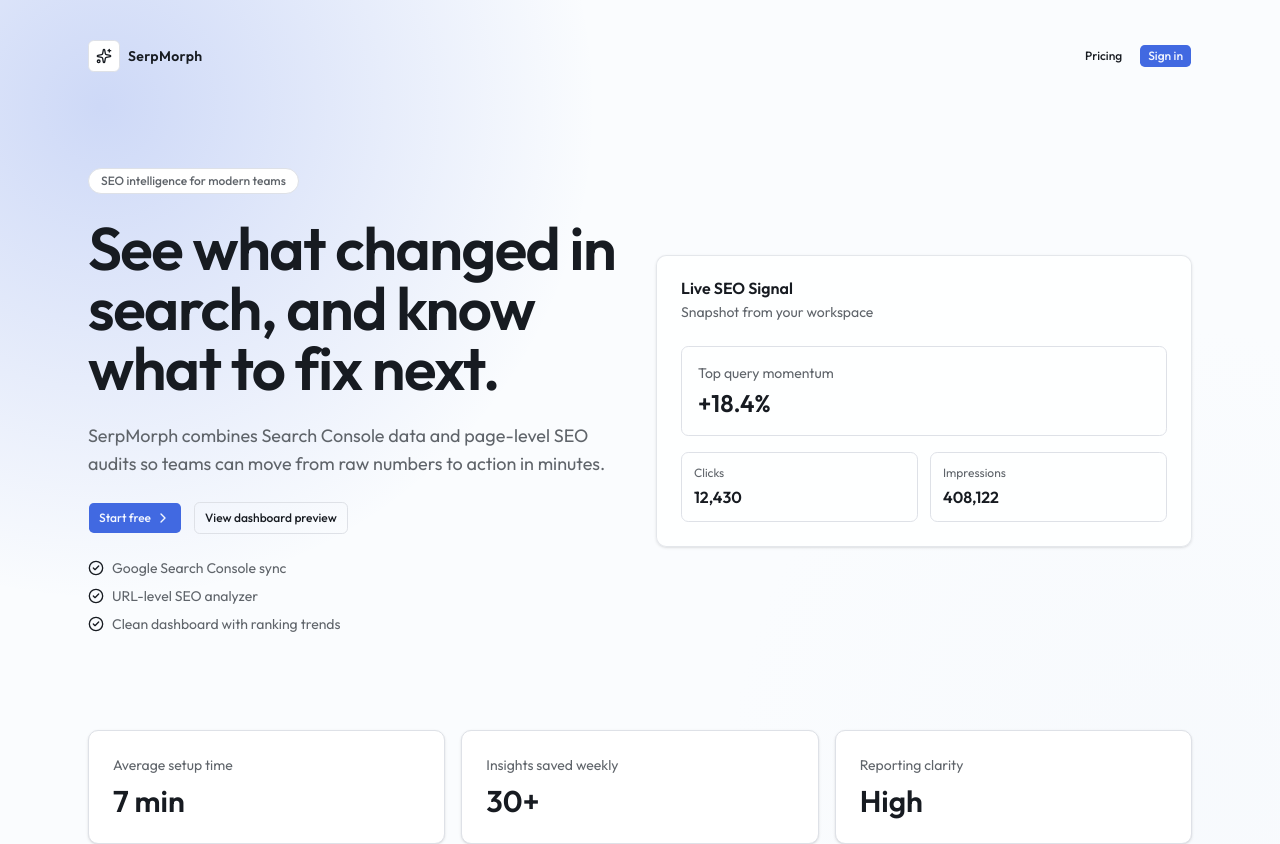
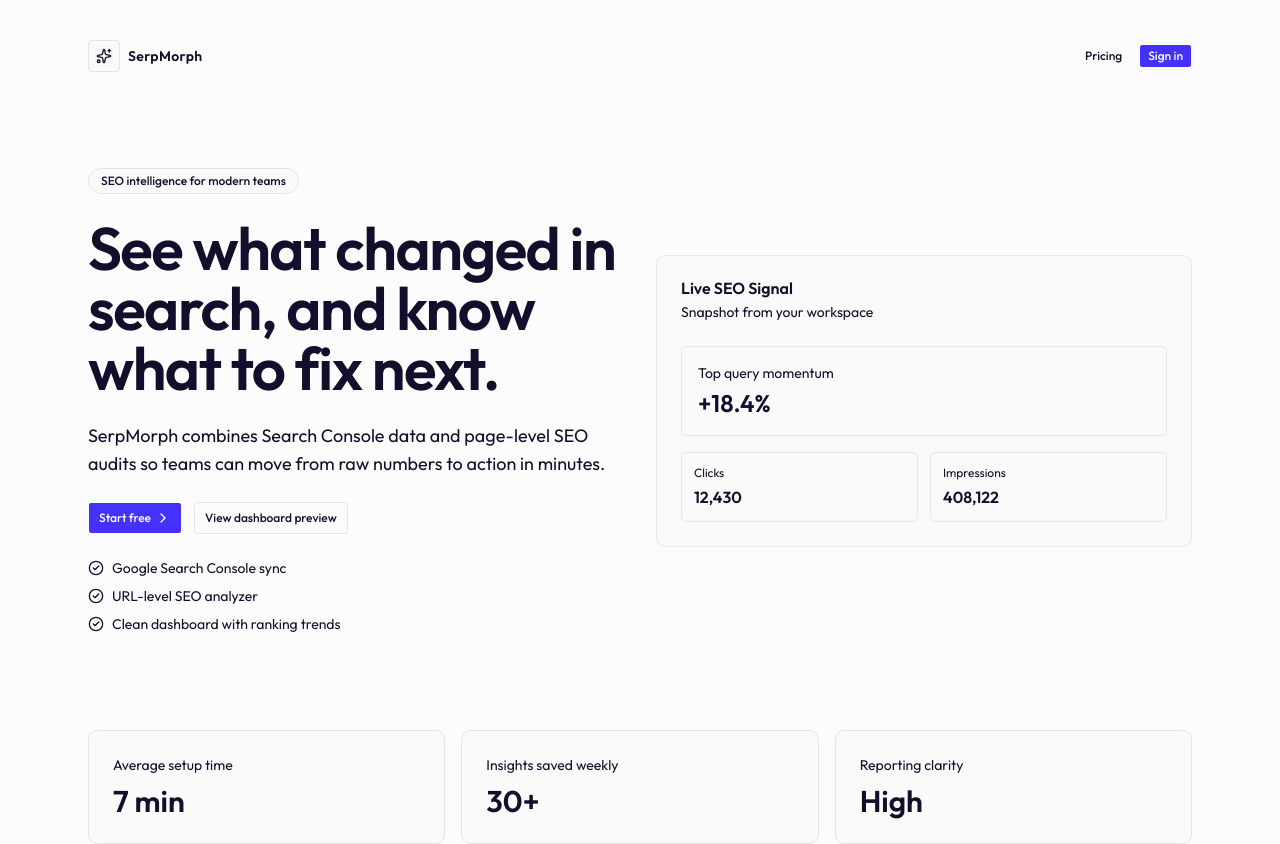
Before and after one commit to arkcabin/SerpMorph, a Next.js app: page / in a window 1280 px wide. Shown: the top 844 px of the page. Built offline with nearby package versions, Linux system fonts and the light colour scheme.

Commit message:
feat: update global styles and theme variables for improved design consistency

```diff
--- a/app/globals.css
+++ b/app/globals.css
@@ -1,185 +1,173 @@
 @import "tailwindcss";
-@import "tw-animate-css";
-@import "shadcn/tailwind.css";
 
 @custom-variant dark (&:is(.dark *));
 
-@theme inline {
-    --font-heading: var(--font-sans);
-    --font-sans: var(--font-sans);
-    --color-sidebar-ring: var(--sidebar-ring);
-    --color-sidebar-border: var(--sidebar-border);
-    --color-sidebar-accent-foreground: var(--sidebar-accent-foreground);
-    --color-sidebar-accent: var(--sidebar-accent);
-    --color-sidebar-primary-foreground: var(--sidebar-primary-foreground);
-    --color-sidebar-primary: var(--sidebar-primary);
-    --color-sidebar-foreground: var(--sidebar-foreground);
-    --color-sidebar: var(--sidebar);
-    --color-chart-5: var(--chart-5);
-    --color-chart-4: var(--chart-4);
-    --color-chart-3: var(--chart-3);
-    --color-chart-2: var(--chart-2);
-    --color-chart-1: var(--chart-1);
-    --color-ring: var(--ring);
-    --color-input: var(--input);
-    --color-border: var(--border);
-    --color-destructive: var(--destructive);
-    --color-accent-foreground: var(--accent-foreground);
-    --color-accent: var(--accent);
-    --color-muted-foreground: var(--muted-foreground);
-    --color-muted: var(--muted);
-    --color-secondary-foreground: var(--secondary-foreground);
-    --color-secondary: var(--secondary);
-    --color-primary-foreground: var(--primary-foreground);
-    --color-primary: var(--primary);
-    --color-popover-foreground: var(--popover-foreground);
-    --color-popover: var(--popover);
-    --color-card-foreground: var(--card-foreground);
-    --color-card: var(--card);
-    --color-foreground: var(--foreground);
-    --color-background: var(--background);
-    --radius-sm: calc(var(--radius) * 0.6);
-    --radius-md: calc(var(--radius) * 0.8);
-    --radius-lg: var(--radius);
-    --radius-xl: calc(var(--radius) * 1.4);
-    --radius-2xl: calc(var(--radius) * 1.8);
-    --radius-3xl: calc(var(--radius) * 2.2);
-    --radius-4xl: calc(var(--radius) * 2.6);
-}
-
 :root {
-  --brand-royal: #4169e1;
-  --brand-royal-foreground: #f5f8ff;
-  --background: oklch(0.99 0.004 255);
-  --foreground: oklch(0.22 0.014 258);
-  --card: oklch(1 0 0);
-  --card-foreground: oklch(0.22 0.014 258);
-  --popover: oklch(1 0 0);
-  --popover-foreground: oklch(0.22 0.014 258);
-  --primary: var(--brand-royal);
-  --primary-foreground: var(--brand-royal-foreground);
-  --secondary: oklch(0.965 0.008 255);
-  --secondary-foreground: oklch(0.3 0.016 258);
-  --muted: oklch(0.96 0.006 255);
-  --muted-foreground: oklch(0.5 0.012 258);
-  --accent: oklch(0.95 0.014 260);
-  --accent-foreground: oklch(0.28 0.018 258);
-    --destructive: oklch(0.577 0.245 27.325);
-    --border: oklch(0.91 0.008 258);
-    --input: oklch(0.91 0.008 258);
-    --ring: var(--brand-royal);
-    --chart-1: oklch(0.87 0 0);
-    --chart-2: oklch(0.556 0 0);
-    --chart-3: oklch(0.439 0 0);
-    --chart-4: oklch(0.371 0 0);
-    --chart-5: oklch(0.269 0 0);
-    --radius: 0.45rem;
-    --sidebar: oklch(0.986 0.004 255);
-    --sidebar-foreground: oklch(0.23 0.014 258);
-    --sidebar-primary: var(--brand-royal);
-    --sidebar-primary-foreground: var(--brand-royal-foreground);
-    --sidebar-accent: oklch(0.957 0.008 258);
-    --sidebar-accent-foreground: oklch(0.3 0.016 258);
-    --sidebar-border: oklch(0.91 0.008 258);
-    --sidebar-ring: oklch(0.6 0.16 260);
+  --background: oklch(0.9911 0 0);
+  --foreground: oklch(0.1893 0.0565 287.6754);
+  --card: oklch(0.9851 0 0);
+  --card-foreground: oklch(0.1893 0.0565 287.6754);
+  --popover: oklch(1.0000 0 0);
+  --popover-foreground: oklch(0.1893 0.0565 287.6754);
+  --primary: oklch(0.5008 0.2770 273.9814);
+  --primary-foreground: oklch(1.0000 0 0);
+  --secondary: oklch(0.1893 0.0565 287.6754);
+  --secondary-foreground: oklch(1.0000 0 0);
+  --muted: oklch(1.0000 0 0);
+  --muted-foreground: oklch(0.1893 0.0565 287.6754);
+  --accent: oklch(1.0000 0 0);
+  --accent-foreground: oklch(0.5008 0.2770 273.9814);
+  --destructive: oklch(0.8201 0.1548 76.7097);
+  --destructive-foreground: oklch(1.0000 0 0);
+  --border: oklch(0.9232 0.0026 48.7171);
+  --input: oklch(0.8452 0 0);
+  --ring: oklch(0.4990 0.2777 273.2217);
+  --chart-1: oklch(0.5008 0.2770 273.9814);
+  --chart-2: oklch(0.5847 0.1440 244.1957);
+  --chart-3: oklch(0.9099 0.2186 129.3491);
+  --chart-4: oklch(0.7672 0.1358 215.8822);
+  --chart-5: oklch(0.7199 0.1818 48.1531);
+  --sidebar: oklch(0.9851 0 0);
+  --sidebar-foreground: oklch(0.1893 0.0565 287.6754);
+  --sidebar-primary: oklch(0.5008 0.2770 273.9814);
+  --sidebar-primary-foreground: oklch(1.0000 0 0);
+  --sidebar-accent: oklch(1.0000 0 0);
+  --sidebar-accent-foreground: oklch(0.5008 0.2770 273.9814);
+  --sidebar-border: oklch(1.0000 0 0);
+  --sidebar-ring: oklch(0.4990 0.2777 273.2217);
+  --font-sans: Roboto, ui-sans-serif, sans-serif, system-ui;
+  --font-serif: Georgia, serif;
+  --font-mono: Menlo, monospace;
+  --radius: 0.325rem;
+  --shadow-x: -50px;
+  --shadow-y: 2px;
+  --shadow-blur: 0px;
+  --shadow-spread: -50px;
+  --shadow-opacity: 0;
+  --shadow-color: #4131fc;
+  --shadow-2xs: -50px 2px 0px -50px hsl(244.7291 97.1292% 59.0196% / 0.00);
+  --shadow-xs: -50px 2px 0px -50px hsl(244.7291 97.1292% 59.0196% / 0.00);
+  --shadow-sm: -50px 2px 0px -50px hsl(244.7291 97.1292% 59.0196% / 0.00), -50px 1px 2px -51px hsl(244.7291 97.1292% 59.0196% / 0.00);
+  --shadow: -50px 2px 0px -50px hsl(244.7291 97.1292% 59.0196% / 0.00), -50px 1px 2px -51px hsl(244.7291 97.1292% 59.0196% / 0.00);
+  --shadow-md: -50px 2px 0px -50px hsl(244.7291 97.1292% 59.0196% / 0.00), -50px 2px 4px -51px hsl(244.7291 97.1292% 59.0196% / 0.00);
+  --shadow-lg: -50px 2px 0px -50px hsl(244.7291 97.1292% 59.0196% / 0.00), -50px 4px 6px -51px hsl(244.7291 97.1292% 59.0196% / 0.00);
+  --shadow-xl: -50px 2px 0px -50px hsl(244.7291 97.1292% 59.0196% / 0.00), -50px 8px 10px -51px hsl(244.7291 97.1292% 59.0196% / 0.00);
+  --shadow-2xl: -50px 2px 0px -50px hsl(244.7291 97.1292% 59.0196% / 0.00);
+  --tracking-normal: 0em;
+  --spacing: 0.25rem;
 }
 
 .dark {
-  --brand-royal: #4169e1;
-  --brand-royal-foreground: #f5f8ff;
-    --background: oklch(0.16 0.01 258);
-    --foreground: oklch(0.94 0.008 255);
-    --card: oklch(0.2 0.011 258);
-    --card-foreground: oklch(0.94 0.008 255);
-    --popover: oklch(0.2 0.011 258);
-    --popover-foreground: oklch(0.94 0.008 255);
-    --primary: var(--brand-royal);
-    --primary-foreground: var(--brand-royal-foreground);
-    --secondary: oklch(0.25 0.01 258);
-    --secondary-foreground: oklch(0.91 0.01 255);
-    --muted: oklch(0.24 0.009 258);
-    --muted-foreground: oklch(0.72 0.01 255);
-    --accent: oklch(0.28 0.015 260);
-    --accent-foreground: oklch(0.92 0.008 255);
-    --destructive: oklch(0.704 0.191 22.216);
-    --border: oklch(0.3 0.01 258);
-    --input: oklch(0.3 0.01 258);
-    --ring: var(--brand-royal);
-    --chart-1: oklch(0.87 0 0);
-    --chart-2: oklch(0.556 0 0);
-    --chart-3: oklch(0.439 0 0);
-    --chart-4: oklch(0.371 0 0);
-    --chart-5: oklch(0.269 0 0);
-    --sidebar: oklch(0.18 0.01 258);
-    --sidebar-foreground: oklch(0.93 0.008 255);
-    --sidebar-primary: var(--brand-royal);
-    --sidebar-primary-foreground: var(--brand-royal-foreground);
-    --sidebar-accent: oklch(0.24 0.011 258);
-    --sidebar-accent-foreground: oklch(0.91 0.01 255);
-    --sidebar-border: oklch(0.29 0.01 258);
-    --sidebar-ring: oklch(0.67 0.14 259);
+  --background: oklch(0 0 0);
+  --foreground: oklch(1.0000 0 0);
+  --card: oklch(0.1684 0 0);
+  --card-foreground: oklch(0.8853 0 0);
+  --popover: oklch(0 0 0);
+  --popover-foreground: oklch(1.0000 0 0);
+  --primary: oklch(0.4961 0.2798 273.3622);
+  --primary-foreground: oklch(1.0000 0 0);
+  --secondary: oklch(1.0000 0 0);
+  --secondary-foreground: oklch(0.1893 0.0565 287.6754);
+  --muted: oklch(0.2090 0 0);
+  --muted-foreground: oklch(0.5913 0.0258 293.6904);
+  --accent: oklch(0.1652 0.1002 275.2420);
+  --accent-foreground: oklch(0.4961 0.2798 273.3622);
+  --destructive: oklch(0.8201 0.1548 76.7097);
+  --destructive-foreground: oklch(1.0000 0 0);
+  --border: oklch(0.2741 0.0149 296.8550);
+  --input: oklch(0.2571 0.0993 285.0431);
+  --ring: oklch(0.4990 0.2777 273.2217);
+  --chart-1: oklch(0.5008 0.2770 273.9814);
+  --chart-2: oklch(0.5847 0.1440 244.1957);
+  --chart-3: oklch(0.9099 0.2186 129.3491);
+  --chart-4: oklch(0.7672 0.1358 215.8822);
+  --chart-5: oklch(0.7199 0.1818 48.1531);
+  --sidebar: oklch(0 0 0);
+  --sidebar-foreground: oklch(1.0000 0 0);
+  --sidebar-primary: oklch(0.4961 0.2798 273.3622);
+  --sidebar-primary-foreground: oklch(1.0000 0 0);
+  --sidebar-accent: oklch(0.1652 0.1002 275.2420);
+  --sidebar-accent-foreground: oklch(0.4961 0.2798 273.3622);
+  --sidebar-border: oklch(0.2741 0.0149 296.8550);
+  --sidebar-ring: oklch(0.4990 0.2777 273.2217);
+  --font-sans: Roboto, ui-sans-serif, sans-serif, system-ui;
+  --font-serif: Georgia, serif;
+  --font-mono: Menlo, monospace;
+  --radius: 0.325rem;
+  --shadow-x: -50px;
+  --shadow-y: 2px;
+  --shadow-blur: 0px;
+  --shadow-spread: -50px;
+  --shadow-opacity: 0;
+  --shadow-color: #4131fc;
+  --shadow-2xs: -50px 2px 0px -50px hsl(244.7291 97.1292% 59.0196% / 0.00);
+  --shadow-xs: -50px 2px 0px -50px hsl(244.7291 97.1292% 59.0196% / 0.00);
+  --shadow-sm: -50px 2px 0px -50px hsl(244.7291 97.1292% 59.0196% / 0.00), -50px 1px 2px -51px hsl(244.7291 97.1292% 59.0196% / 0.00);
+  --shadow: -50px 2px 0px -50px hsl(244.7291 97.1292% 59.0196% / 0.00), -50px 1px 2px -51px hsl(244.7291 97.1292% 59.0196% / 0.00);
+  --shadow-md: -50px 2px 0px -50px hsl(244.7291 97.1292% 59.0196% / 0.00), -50px 2px 4px -51px hsl(244.7291 97.1292% 59.0196% / 0.00);
+  --shadow-lg: -50px 2px 0px -50px hsl(244.7291 97.1292% 59.0196% / 0.00), -50px 4px 6px -51px hsl(244.7291 97.1292% 59.0196% / 0.00);
+  --shadow-xl: -50px 2px 0px -50px hsl(244.7291 97.1292% 59.0196% / 0.00), -50px 8px 10px -51px hsl(244.7291 97.1292% 59.0196% / 0.00);
+  --shadow-2xl: -50px 2px 0px -50px hsl(244.7291 97.1292% 59.0196% / 0.00);
+}
+
+@theme inline {
+  --color-background: var(--background);
+  --color-foreground: var(--foreground);
+  --color-card: var(--card);
+  --color-card-foreground: var(--card-foreground);
+  --color-popover: var(--popover);
+  --color-popover-foreground: var(--popover-foreground);
+  --color-primary: var(--primary);
+  --color-primary-foreground: var(--primary-foreground);
+  --color-secondary: var(--secondary);
+  --color-secondary-foreground: var(--secondary-foreground);
+  --color-muted: var(--muted);
+  --color-muted-foreground: var(--muted-foreground);
+  --color-accent: var(--accent);
+  --color-accent-foreground: var(--accent-foreground);
+  --color-destructive: var(--destructive);
+  --color-destructive-foreground: var(--destructive-foreground);
+  --color-border: var(--border);
+  --color-input: var(--input);
+  --color-ring: var(--ring);
+  --color-chart-1: var(--chart-1);
+  --color-chart-2: var(--chart-2);
+  --color-chart-3: var(--chart-3);
+  --color-chart-4: var(--chart-4);
+  --color-chart-5: var(--chart-5);
+  --color-sidebar: var(--sidebar);
+  --color-sidebar-foreground: var(--sidebar-foreground);
+  --color-sidebar-primary: var(--sidebar-primary);
+  --color-sidebar-primary-foreground: var(--sidebar-primary-foreground);
+  --color-sidebar-accent: var(--sidebar-accent);
+  --color-sidebar-accent-foreground: var(--sidebar-accent-foreground);
+  --color-sidebar-border: var(--sidebar-border);
+  --color-sidebar-ring: var(--sidebar-ring);
+
+  --font-sans: var(--font-sans);
+  --font-mono: var(--font-mono);
+  --font-serif: var(--font-serif);
+
+  --radius-sm: calc(var(--radius) - 4px);
+  --radius-md: calc(var(--radius) - 2px);
+  --radius-lg: var(--radius);
+  --radius-xl: calc(var(--radius) + 4px);
+
+  --shadow-2xs: var(--shadow-2xs);
+  --shadow-xs: var(--shadow-xs);
+  --shadow-sm: var(--shadow-sm);
+  --shadow: var(--shadow);
+  --shadow-md: var(--shadow-md);
+  --shadow-lg: var(--shadow-lg);
+  --shadow-xl: var(--shadow-xl);
+  --shadow-2xl: var(--shadow-2xl);
 }
 
 @layer base {
   * {
     @apply border-border outline-ring/50;
-    }
+  }
   body {
     @apply bg-background text-foreground;
-    }
-  html {
-    @apply font-sans;
-    }
-}
-
-@layer components {
-  .ambient-layer {
-    pointer-events: none;
-    position: absolute;
-    inset: 0;
-    background-image:
-      radial-gradient(
-        circle at var(--ambient-a-x, 10%) var(--ambient-a-y, 10%),
-        color-mix(in oklch, var(--primary) var(--ambient-a-strength, 18%), transparent) 0%,
-        transparent var(--ambient-a-size, 34%)
-      ),
-      radial-gradient(
-        circle at var(--ambient-b-x, 90%) var(--ambient-b-y, 90%),
-        color-mix(in oklch, var(--accent) var(--ambient-b-strength, 22%), transparent) 0%,
-        transparent var(--ambient-b-size, 36%)
-      );
-  }
-
-  .ambient-hero {
-    --ambient-a-x: 8%;
-    --ambient-a-y: 12%;
-    --ambient-a-strength: 24%;
-    --ambient-a-size: 35%;
-    --ambient-b-x: 92%;
-    --ambient-b-y: 88%;
-    --ambient-b-strength: 18%;
-    --ambient-b-size: 32%;
-  }
-
-  .ambient-signin {
-    --ambient-a-x: 10%;
-    --ambient-a-y: 10%;
-    --ambient-a-strength: 20%;
-    --ambient-a-size: 30%;
-    --ambient-b-x: 90%;
-    --ambient-b-y: 90%;
-    --ambient-b-strength: 20%;
-    --ambient-b-size: 30%;
-  }
-
-  .ambient-signup {
-    --ambient-a-x: 20%;
-    --ambient-a-y: 85%;
-    --ambient-a-strength: 22%;
-    --ambient-a-size: 32%;
-    --ambient-b-x: 80%;
-    --ambient-b-y: 20%;
-    --ambient-b-strength: 22%;
-    --ambient-b-size: 35%;
   }
 }
```
